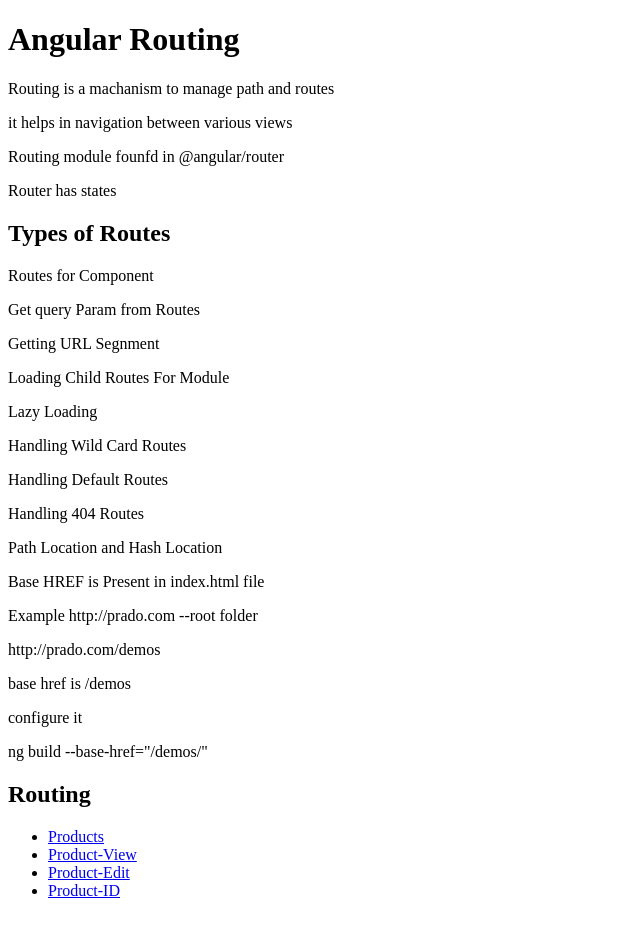
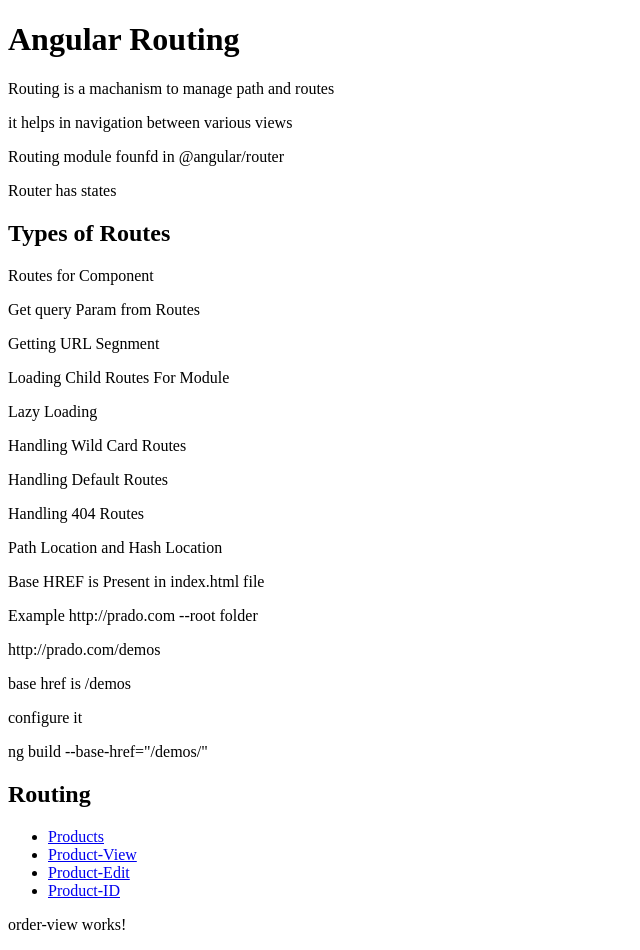
Before and after one commit to pradeepdevloper1/Angular9_Tutorial, an Angular app: page /order/1/1 in a window 1280 px wide. Before the commit this address led to /. Shown: the top 950 px of the page, without its empty margins (0-640 px from the left). Before the commit the page ends 916 px from the top, so only its background shows below. Built offline with nearby package versions, Linux system fonts and the light colour scheme.

Commit message:
Activated Routes

```diff
--- a/src/app/app-routing.module.ts
+++ b/src/app/app-routing.module.ts
@@ -14,7 +14,7 @@
   { path:'product-view',component:ProductViewComponent },
   { path:'product-edit',component:ProductEditComponent },
   { path:'product-id/:id',component:ProductIdComponent },
-  { path:'order/:id',component:OrderViewComponent },
+  { path:'order/:id1/:id2',component:OrderViewComponent },
 ];
 
 @NgModule({
--- a/src/app/order-view/order-view.component.html
+++ b/src/app/order-view/order-view.component.html
@@ -1 +1,3 @@
 <p>order-view works!</p>
+id1:{{paramQuery1}}
+id2:{{paramQuery2}}
--- a/src/app/order-view/order-view.component.ts
+++ b/src/app/order-view/order-view.component.ts
@@ -1,5 +1,5 @@
 import { Component, OnInit } from '@angular/core';
-
+import {ActivatedRoute} from '@angular/router';
 @Component({
   selector: 'app-order-view',
   templateUrl: './order-view.component.html',
@@ -7,7 +7,14 @@
 })
 export class OrderViewComponent implements OnInit {
 
-  constructor() { }
+  paramQuery1='';
+  paramQuery2='';
+  constructor(private activateRoute:ActivatedRoute) {
+    this.activateRoute.params.subscribe(data=>{
+      this.paramQuery1=data.id1;
+      this.paramQuery2=data.id2;
+    });
+  }
 
   ngOnInit(): void {
   }
```
